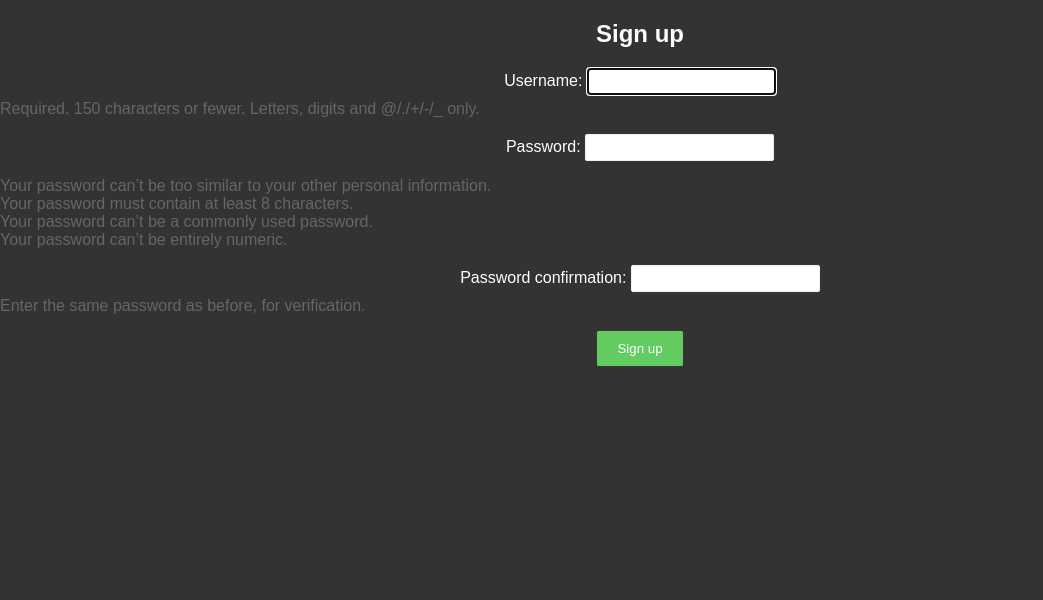
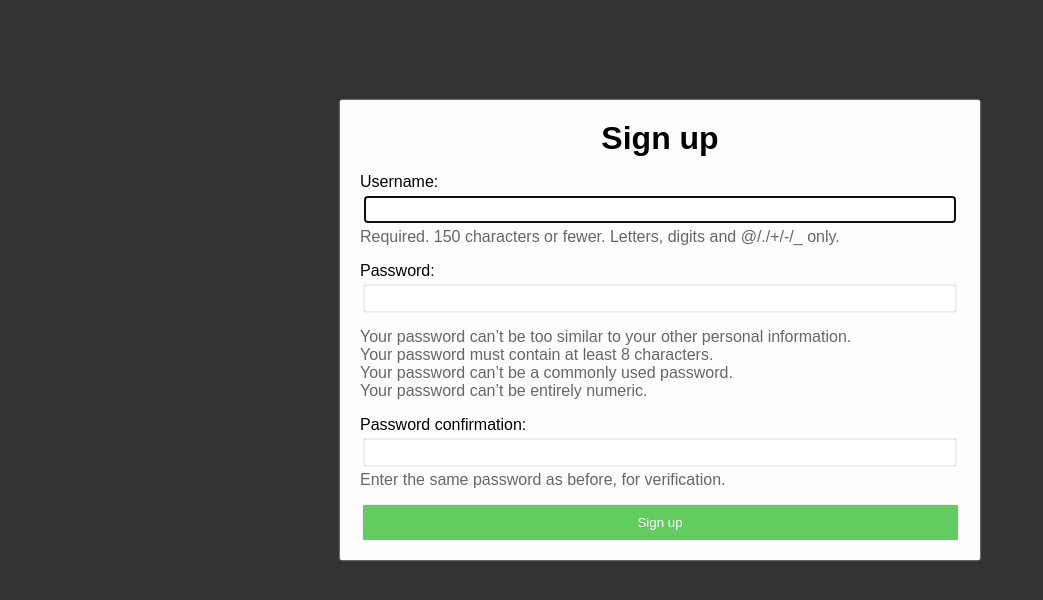
Before and after one commit to HE-Arc/marc-down, a Django app: page /register/ in a window 1280 px wide. Shown: the top 600 px of the page, without its empty margins (0-1043 px from the left). Run offline with Django 3.2, Linux system fonts and the light colour scheme.

Commit message:
Add register style

```diff
--- a/marcdown_project/frontend/static/styles/login.css
+++ b/marcdown_project/frontend/static/styles/login.css
@@ -36,6 +36,11 @@ html, body {
 }
 
 
+#auth-container.larger {
+    width: 600px;
+    margin-left: -300px;
+    margin-top: -300px;
+}
 
 #login-header {
     font-size: 2em;
--- a/marcdown_project/marcdown/templates/registration/register.html
+++ b/marcdown_project/marcdown/templates/registration/register.html
@@ -1,10 +1,12 @@
 {% extends 'base.html' %}
 
 {% block content %}
-  <h2>Sign up</h2>
+<div id="auth-container" class="larger">
+  <div id="login-header">Sign up</div>
   <form method="post">
     {% csrf_token %}
     {{ form.as_p }}
     <button type="submit">Sign up</button>
   </form>
+</div>
 {% endblock %}
```
